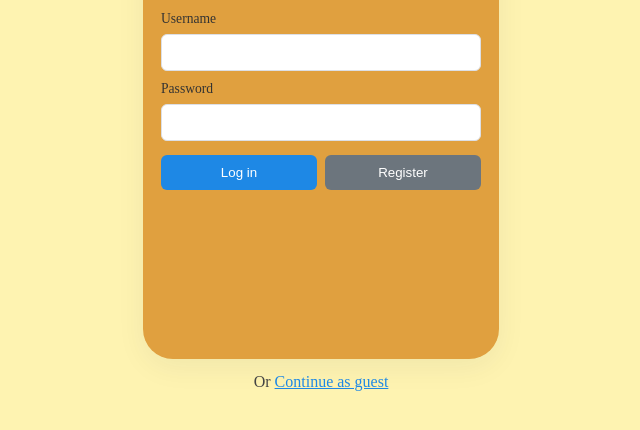
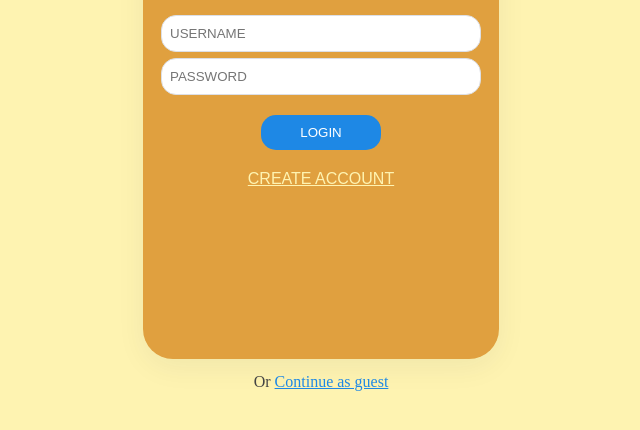
Before and after one commit to Ershee21/ISTUDY, a website built with webpack: page login.html in a window 1280 px wide. Shown: the part 258-688 px from the top of the page, without its empty margins (319-959 px from the left). Built offline with nearby package versions, Linux system fonts and the light colour scheme.

Commit message:
Little edit

```diff
--- a/css/login.css
+++ b/css/login.css
@@ -38,11 +38,11 @@ body {
 }
 
 
-
 .login-form label {
   display: block;
   margin-top: 8px;
   font-size: .85rem;
+  font-family: Arial, sans-serif;
   color: #333;
 }
 
@@ -51,23 +51,41 @@ body {
   padding: 10px 8px;
   margin-top: 6px;
   border: 1px solid #dcdfe6;
-  border-radius: 6px;
+  border-radius: 15px;
   box-sizing: border-box;
 }
 
 .login-actions {
   display: flex;
-  gap: 8px;
-  margin-top: 14px;
+  justify-content: center;
+  margin-top: 20px;
 }
 
 .login-form button {
-  flex: 1;
+  width: 120px;
   padding: 10px;
-  border-radius: 6px;
+  border-radius: 15px;
   border: 0;
   background: #1e88e5;
   color: #fff;
+  cursor: pointer;
+}
+.create-actions {
+  margin-top: 20px;
+  text-align: center;
+}
+
+#createBtn {
+  display: block;
+  margin: 0 auto;
+  width: auto;
+  padding: 0;
+  background: none;
+  border: none;
+  color: #FEF3B1;
+  font-size: 16px;
+  text-decoration: underline;
+  white-space: nowrap;
   cursor: pointer;
 }
 
--- a/login.html
+++ b/login.html
@@ -11,15 +11,19 @@
   <main class="login-wrap">
     <form id="loginForm" class="login-form" autocomplete="off">
       <h1>WELCOME!</h1>
-      <label for="username">Username</label>
-      <input id="username" name="username" required autocomplete="username">
 
-      <label for="password">Password</label>
-      <input id="password" type="password" name="password" required autocomplete="current-password">
+      <input id="username" name="username" placeholder="USERNAME" required autocomplete="username">
+
+
+      <input id="password" type="password" name="password" placeholder="PASSWORD" required autocomplete="current-password">
 
       <div class="login-actions">
-        <button type="submit" id="loginBtn">Log in</button>
-        <button type="button" id="registerBtn">Register</button>
+        <button type="submit" id="loginBtn">LOGIN</button>
+
+      </div>
+      <div class="create-actions">
+        <button type="submit" id="createBtn">CREATE ACCOUNT</button>
+
       </div>
 
       <p id="message" class="login-message" aria-live="polite"></p>
```
